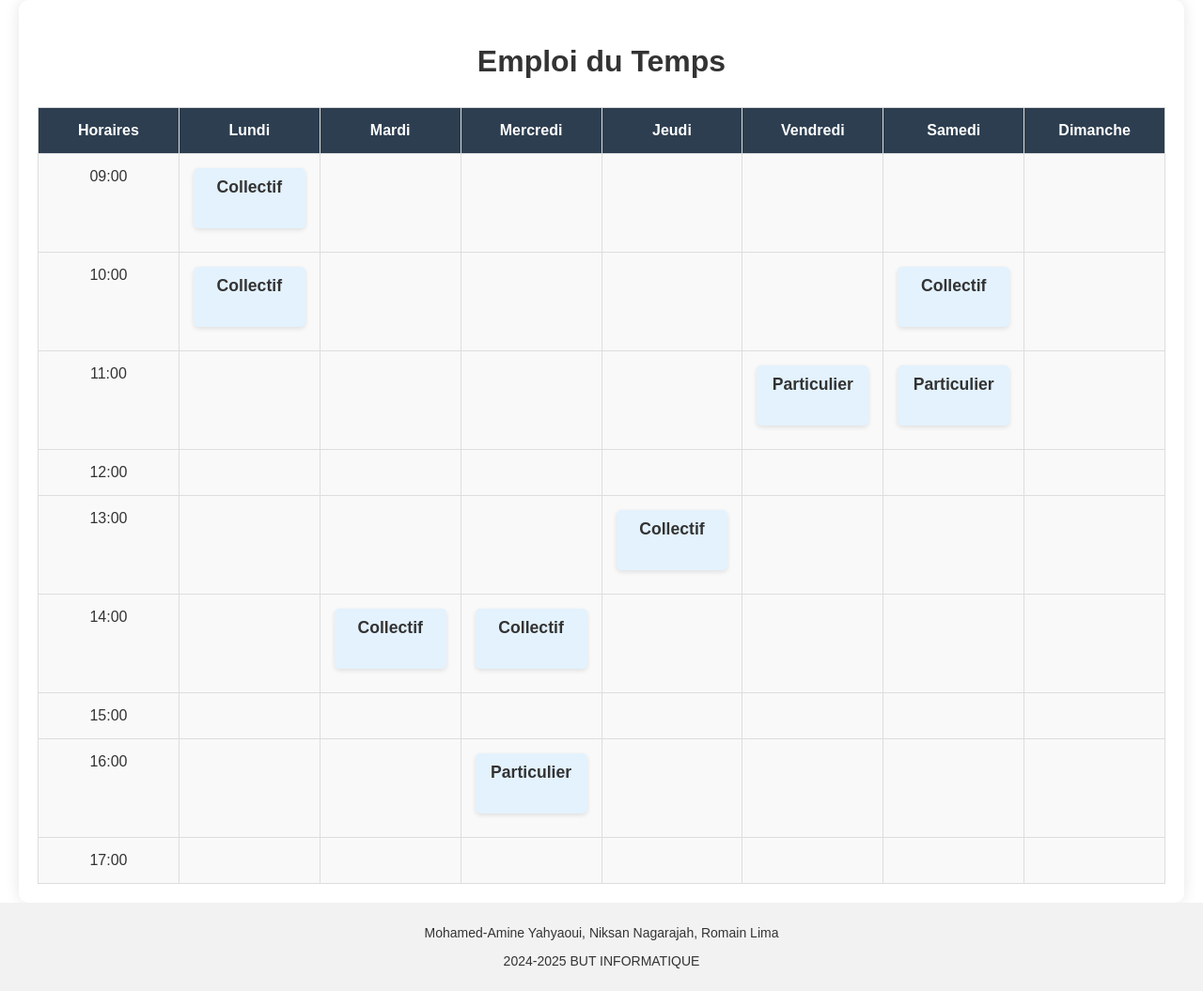
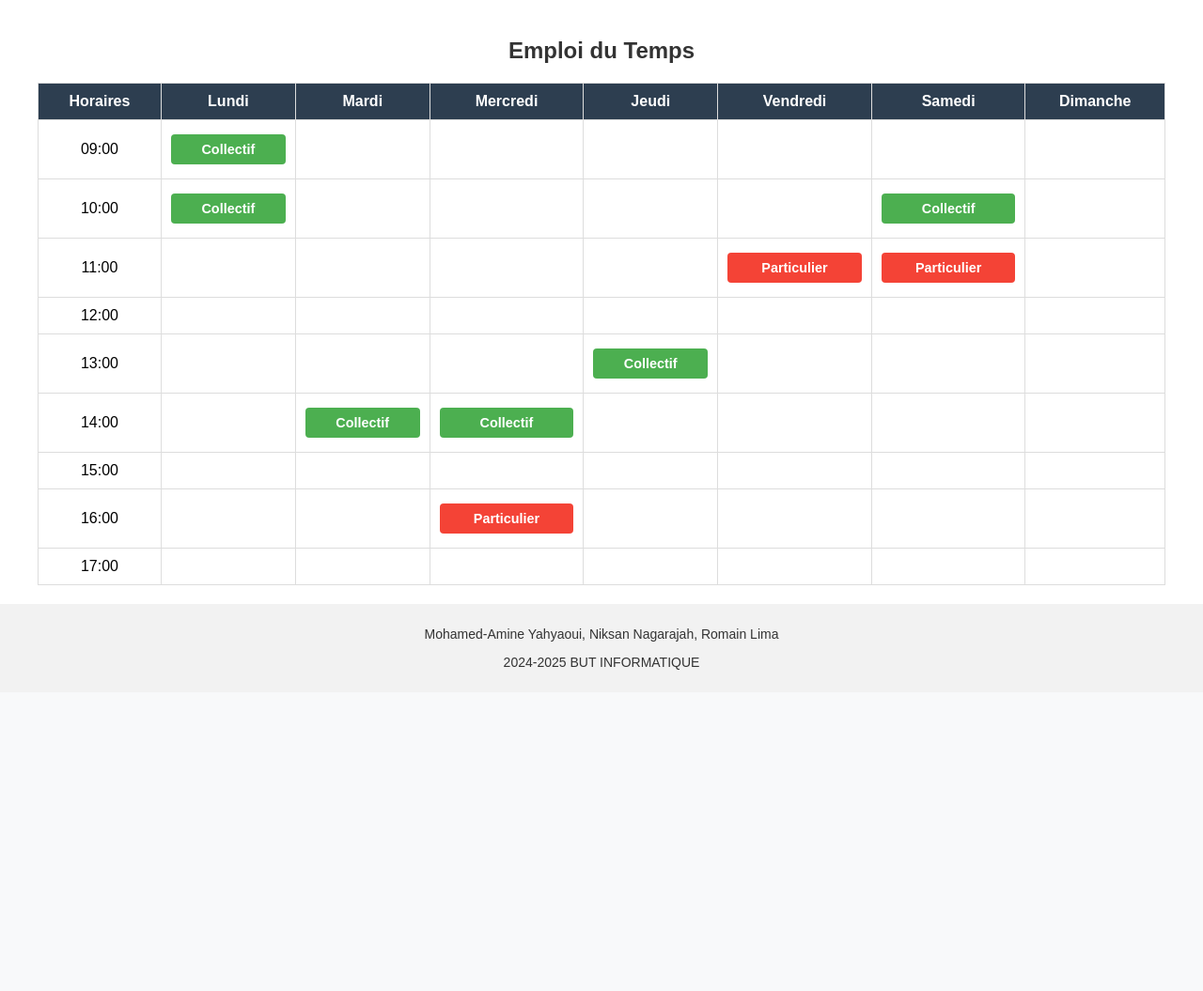
Before and after one commit to NiksanNagarajah/SAE_DevWeb, a Flask app: page /calendrier in a window 1280 px wide. Shown: the part 70-1125 px from the top of the page at 94% size. After the commit the page ends 783 px from the top, so only its background shows below. Run offline with Flask 3, Linux system fonts and the light colour scheme.

Commit message:
Ajout du calendrier

```diff
--- a/app/static/calendrier.css
+++ b/app/static/calendrier.css
@@ -3,99 +3,81 @@
     margin: 0 auto;
     padding: 20px;
     background-color: #ffffff;
-    box-shadow: 0 0 15px rgba(0, 0, 0, 0.1);
     border-radius: 10px;
 }
 
 h1 {
     text-align: center;
-    margin-bottom: 30px;
-    font-size: 2rem;
+    margin-bottom: 20px;
+    font-size: 1.5rem;
     color: #333;
 }
 
-.emploi-du-temps {
-    overflow-x: auto;
-    margin-top: 20px;
-}
-
-table {
+.emploi-du-temps table {
     width: 100%;
     border-collapse: collapse;
     text-align: center;
-    table-layout: fixed;
 }
 
-th, td {
-    padding: 15px;
+.emploi-du-temps th, .emploi-du-temps td {
+    padding: 10px;
     border: 1px solid #ddd;
-    color: #333;
 }
 
-th {
+.emploi-du-temps th {
     background-color: #2d3e50;
     color: white;
     font-weight: bold;
 }
 
-td {
-    vertical-align: top;
-    background-color: #f9f9f9;
-}
-
-td.jour:hover {
-    background-color: #f1f1f1;
+.jour {
+    position: relative;
 }
 
 .cours {
-    padding: 10px;
-    background-color: #e3f2fd;
-    border-radius: 5px;
-    margin-bottom: 10px;
-    box-shadow: 0 2px 5px rgba(0, 0, 0, 0.1);
-    position: relative;
+    padding: 8px;
+    border-radius: 4px;
+    margin: 5px 0;
+    color: #fff;
+    font-size: 0.9rem;
+    display: block;
 }
 
-.cours strong {
-    display: block;
-    font-size: 1.1rem;
-    margin-bottom: 5px;
+.collectif {
+    background-color: #4caf50; /* Green */
 }
 
-.details {
-    font-size: 0.9rem;
-    color: #555;
-    line-height: 1.3;
+.particulier {
+    background-color: #f44336; /* Red */
+}
+
+.cours .details {
+    display: none;
+    font-size: 0.8rem;
+    color: #333;
+    font-weight: bold;
 }
 
 .cours:hover .details {
-    font-weight: bold;
-}
-
-.cours .details {
-    visibility: hidden;
-    opacity: 0;
+    display: block;
+    background-color: #f1f1f1;
+    color: #333;
+    background: rgba(0, 0, 0, 0.75);
+    color: #fff;
     position: absolute;
     top: 100%;
     left: 0;
-    background: rgba(0, 0, 0, 0.75);
-    color: #fff;
-    padding: 10px;
+    width: 100%;
+    padding: 8px;
+    border: 1px solid #ddd;
+    border-radius: 4px;
+    box-shadow: 0px 4px 8px rgba(0, 0, 0, 0.2);
     border-radius: 5px;
-    transition: opacity 0.3s ease, visibility 0.3s ease;
-}
-
-.cours:hover .details {
-    visibility: visible;
-    opacity: 1;
+    z-index: 1;
 }
 
 @media (max-width: 768px) {
-    table {
+    .emploi-du-temps table {
         font-size: 0.9rem;
     }
-
-    .cours {
-        font-size: 0.85rem;
-    }
 }
--- a/app/templates/calendrier.html
+++ b/app/templates/calendrier.html
@@ -32,11 +32,11 @@
                         {% set cours_du_jour = emploi_du_temps[jour] %}
                         {% for cours_item in cours_du_jour %}
                             {% if cours_item.heureD == horaire %}
-                            <div class="cours">
-                                <strong>{{ cours_item.typeC }}</strong><br>
-                                <span class="details">Heure: {{ cours_item.heureD.strftime('%H:%M') }} - {{ (cours_item.heureD.hour + cours_item.duree) % 24 }}:{{ '%02d' % (cours_item.heureD.minute + (cours_item.duree % 1) * 60) }}<br>
-                                {{ cours_item.nbParticipantsMax }} participants max<br>
-                                Prix: {{ cours_item.prix }} €</span>
+                            <div class="cours {{ cours_item.typeC|lower }}">
+                                <strong>{{ cours_item.typeC }}</strong>
+                                <span class="details">{{ cours_item.heureD.strftime('%H:%M') }} - {{ cours_item.heureF.strftime('%H:%M') }}<br>
+                                {{ cours_item.nbParticipantsMax }} participants<br>
+                                {{ cours_item.prix }} €</span>
                             </div>
                             {% endif %}
                         {% endfor %}
```
